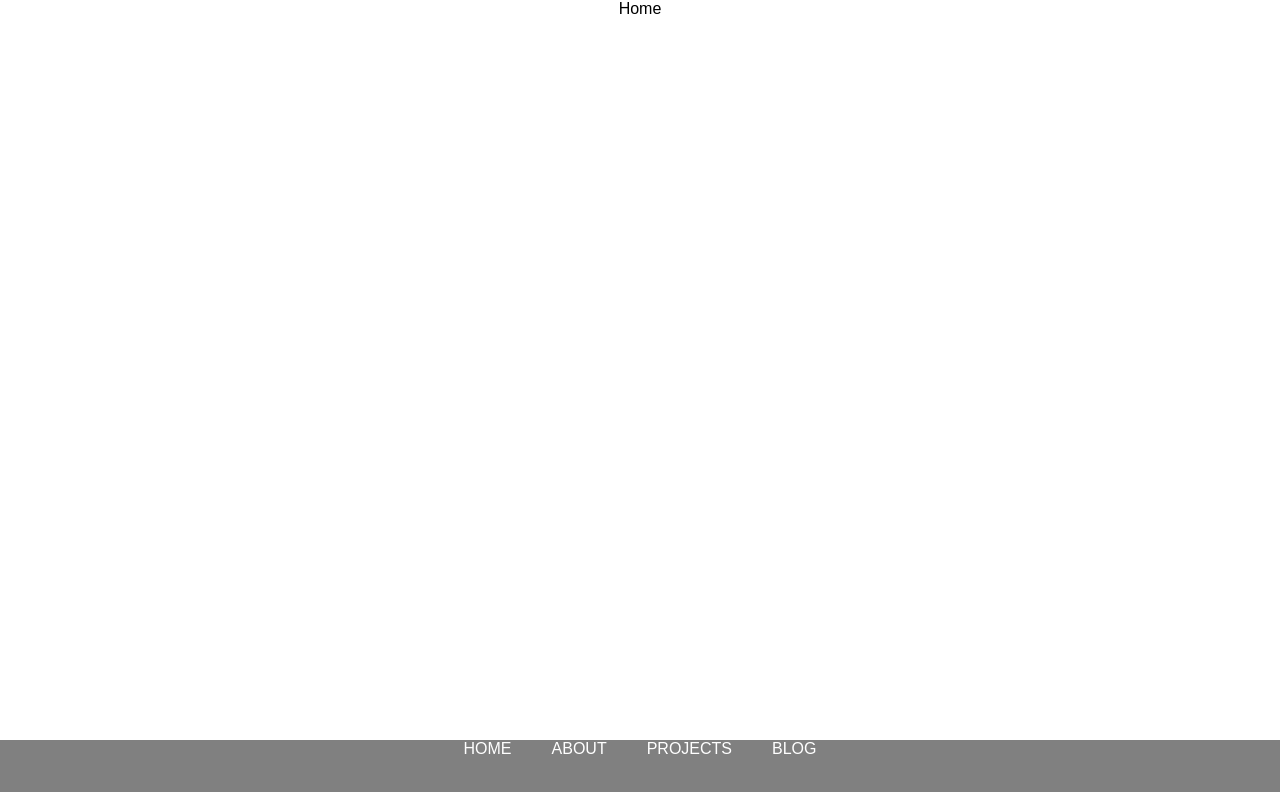
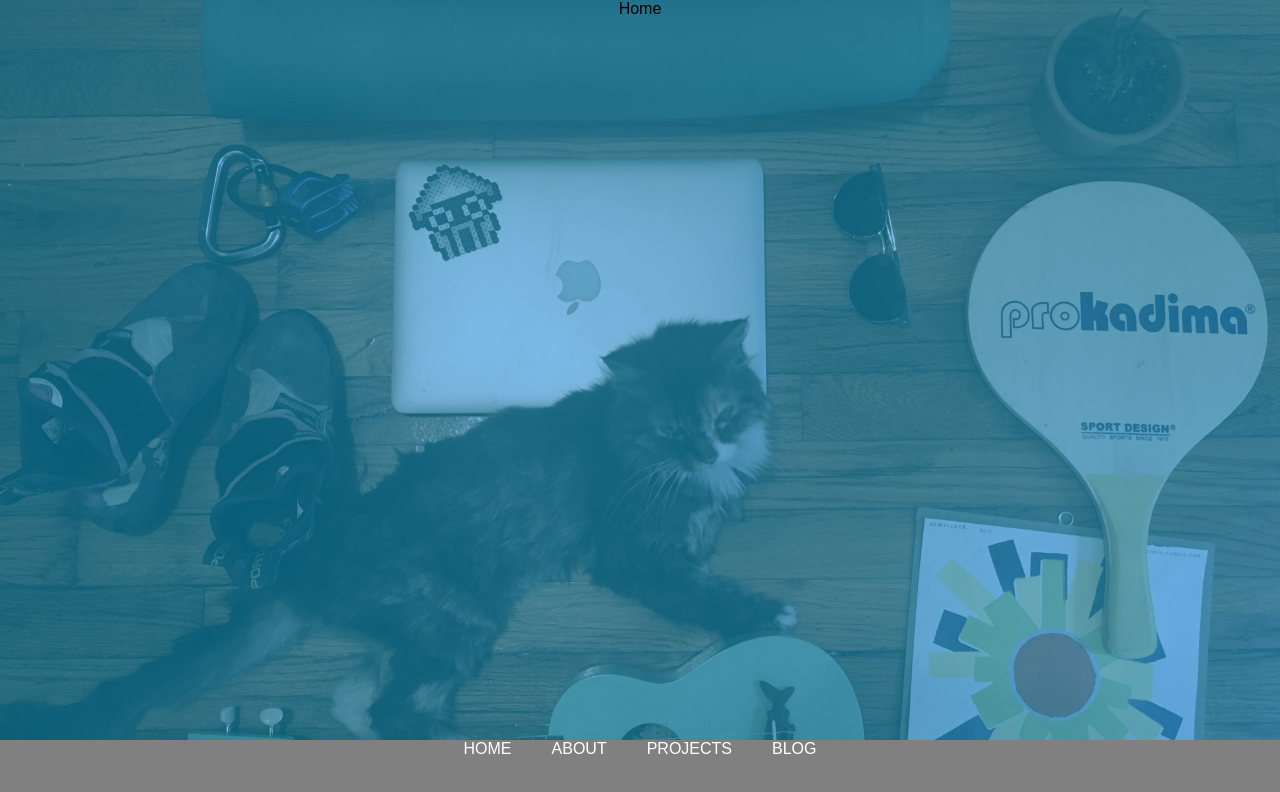
Before and after one commit to liahwallace1/my-site-react, a React (Create React App) app: page / in a window 1280 px wide. Shown: the top 792 px of the page. Built offline with nearby package versions, Linux system fonts and the light colour scheme.

Commit message:
added background image to home page

```diff
--- /dev/null
+++ b/src/components/Home.css
@@ -0,0 +1,5 @@
+.home-container {
+  min-height: 100vh;
+  background: url(../images/home-pic.jpg) no-repeat center center fixed;
+  background-size: cover;
+}
--- a/src/components/Home.js
+++ b/src/components/Home.js
@@ -1,5 +1,9 @@
 import React from 'react';
+import './Home.css'
 
-const Home = () => <div>Home</div>
+const Home = () =>
+  <div className="home-container">
+  Home
+  </div>
 
 export default Home
```
Also changed, not shown: src/images/home-pic.jpg (added).
